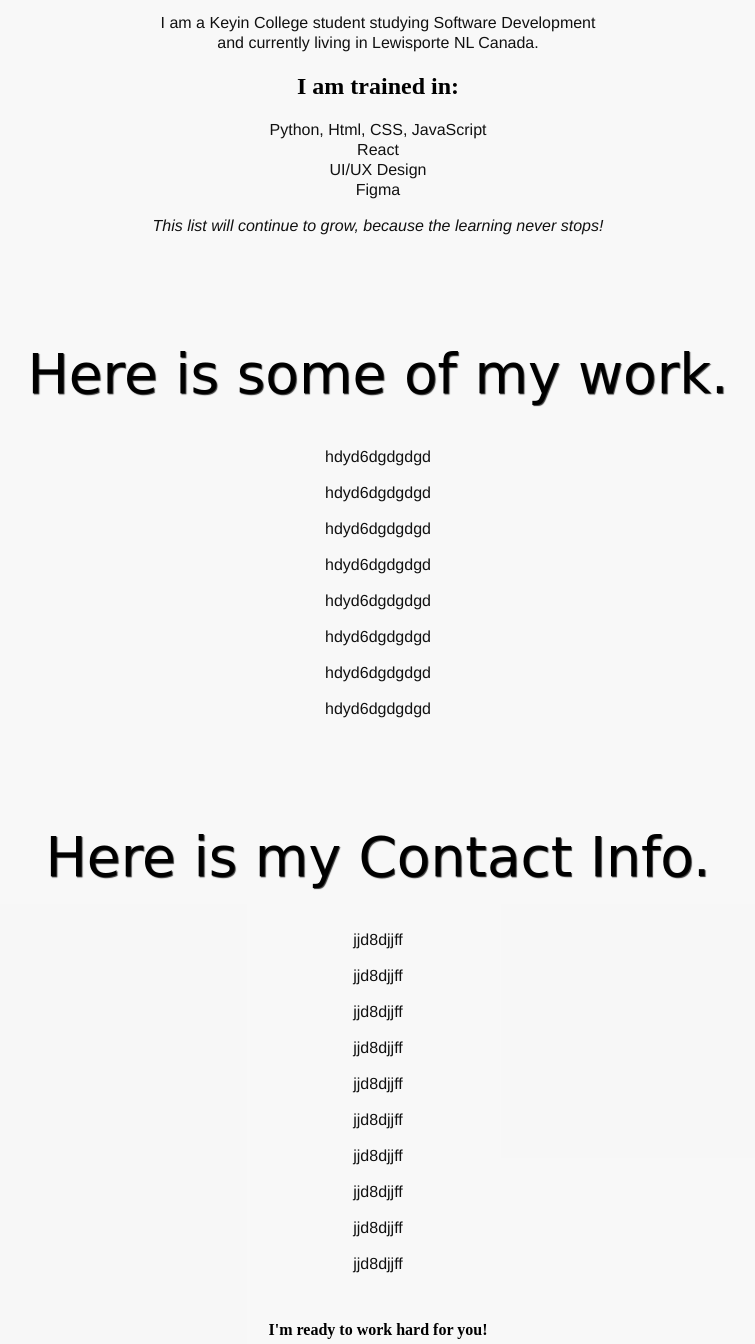
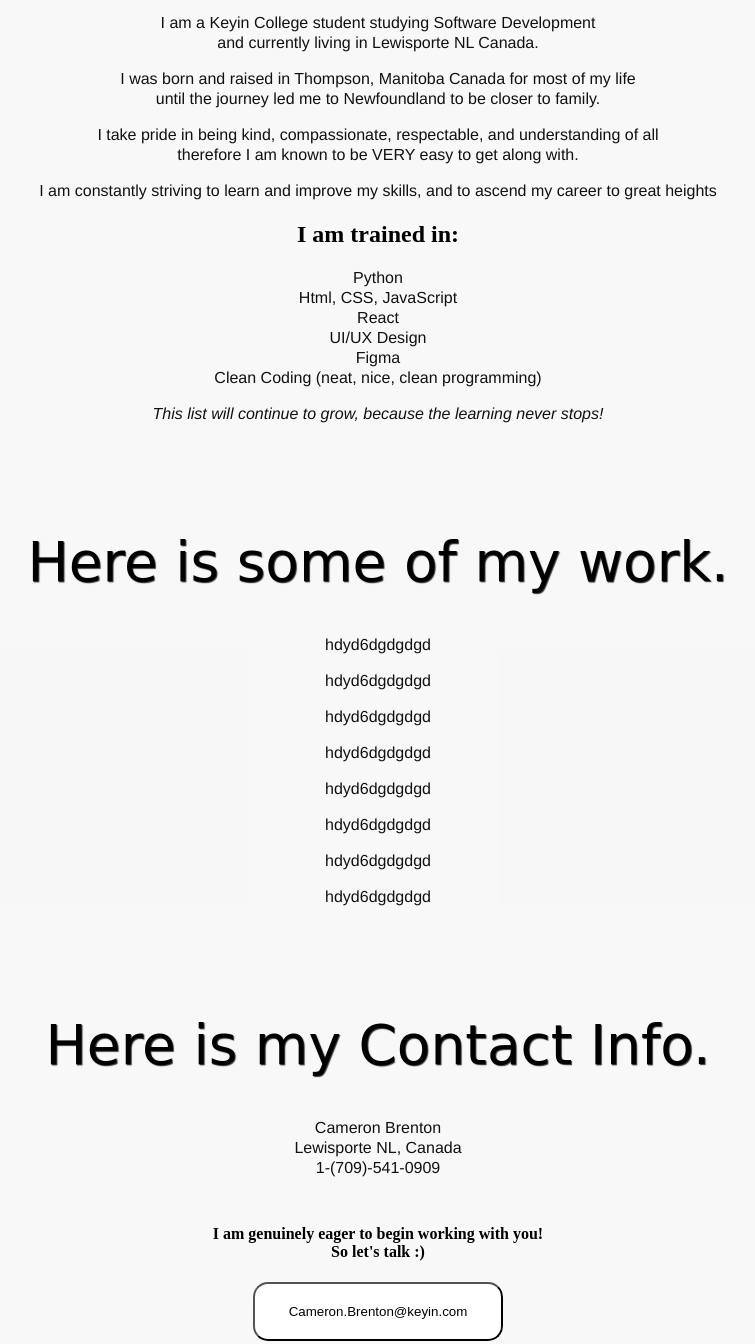
Before and after one commit to CameronBrenton/My-Portfolio, a plain HTML site: page index.html in a window 1280 px wide. Shown: the part 367-1711 px from the top of the page, without its empty margins (262-1017 px from the left). Drawn offline with Linux system fonts and the light colour scheme; a web font is replaced by a local one.

Commit message:
Commit for 12:24 pm. Added more about info.

```diff
--- a/index.html
+++ b/index.html
@@ -35,14 +35,24 @@
         I am a Keyin College student studying Software Development<br>
         and currently living in Lewisporte NL Canada.<br>
       </p>
+      <p>
+        I was born and raised in Thompson, Manitoba Canada for most of my life <br>
+        until the journey led me to Newfoundland to be closer to family.
+      </p>
+      <p>
+        I take pride in being kind, compassionate, respectable, and understanding of all <br>
+        therefore I am known to be VERY easy to get along with.
+      </p>
+      <p> I am constantly striving to learn and improve my skills, and to ascend my career to great heights</p>
       <h2>I am trained in:</h2>
       <p id="skills">
-        Python, Html, CSS, JavaScript<br>
+        Python <br>
+        Html, CSS, JavaScript<br>
         React<br>
         UI/UX Design<br>
         Figma<br>
+        Clean Coding (neat, nice, clean programming)
       </p>
-
       <p id="keepLearning">
         This list will continue to grow, because the learning never stops!
       </p>
@@ -65,20 +75,16 @@
       <h1>
         Here is my Contact Info.
       </h1>
-      <p>jjd8djjff</p>
-      <p>jjd8djjff</p>
-      <p>jjd8djjff</p>
-      <p>jjd8djjff</p>
-      <p>jjd8djjff</p>
-      <p>jjd8djjff</p>
-      <p>jjd8djjff</p>
-      <p>jjd8djjff</p>
-      <p>jjd8djjff</p>
-      <p>jjd8djjff</p>
+      <p>
+        Cameron Brenton <br>
+        Lewisporte NL, Canada <br>
+        1-(709)-541-0909
+      </p>
 
       <div class="contactDiv">
         <h4>
-          I'm ready to work hard for you!
+          I am genuinely eager to begin working with you! <br>
+          So let's talk :)
         </h4>
         <button id="button1">
           Cameron.Brenton@keyin.com
```
